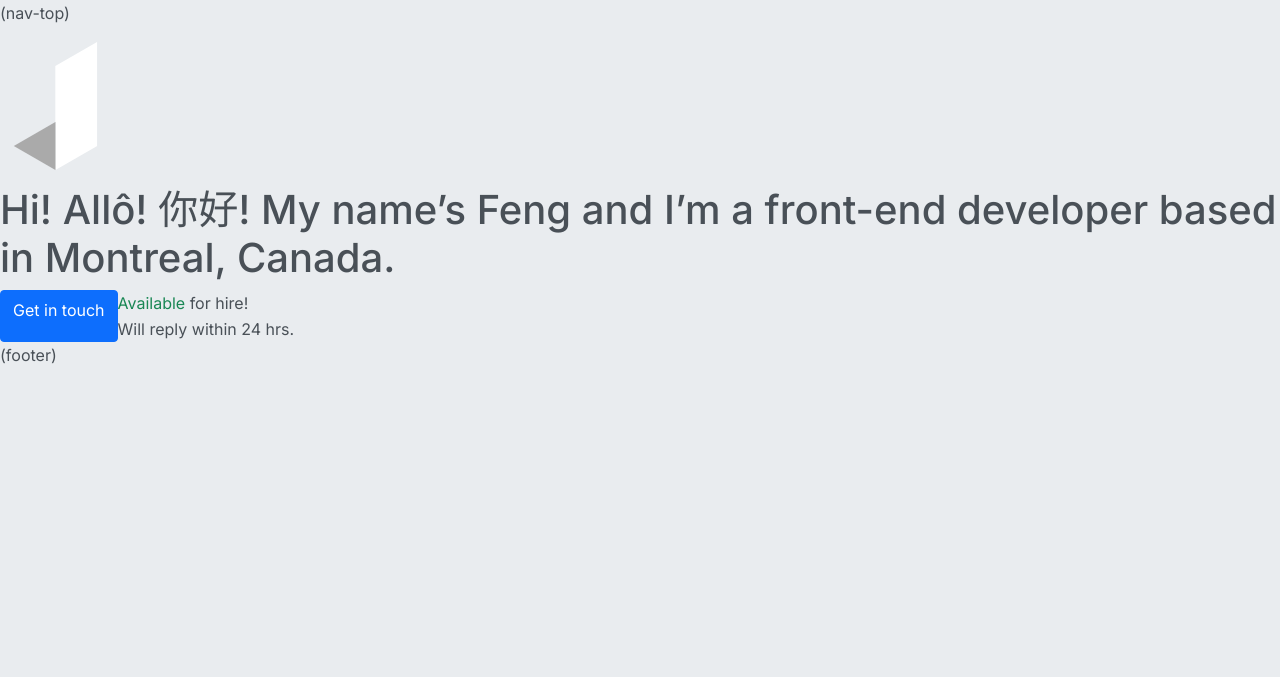
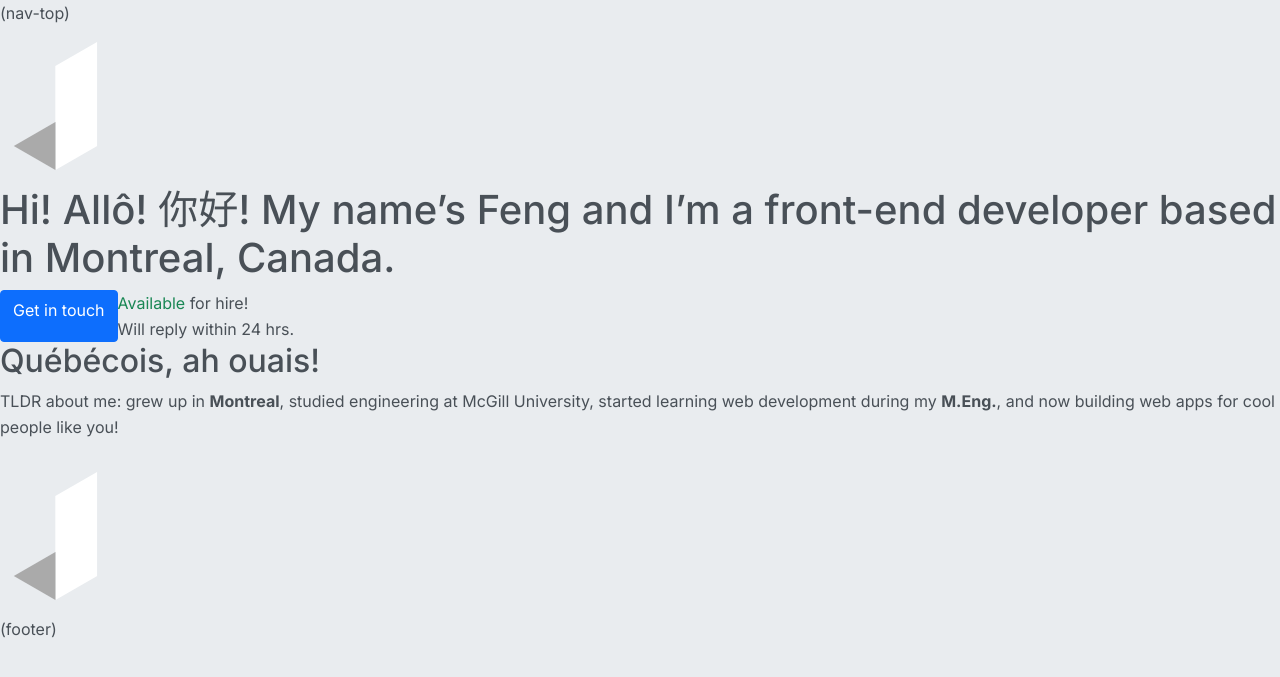
Before and after one commit to jingtianfeng/jtfeng-personal-1, a Jekyll site: the page built from index.html, in a window 1280 px wide. Shown: the top 677 px of the page. Built offline with Jekyll 4.4.1, drawn with Linux system fonts in a browser that asks for light colours.

Commit message:
Copywrite index: <section> about me

```diff
--- a/index.html
+++ b/index.html
@@ -17,3 +17,14 @@ title: Portfolio
         </div>
     </div>
 </header>
+<section>
+    <h2>
+        Québécois, ah ouais!
+    </h2>
+    <p>
+        TLDR about me: grew up in <strong>Montreal</strong>, studied engineering at McGill University,
+        started learning web development during my <strong>M.Eng.</strong>,
+        and now building web apps for cool people like you!
+    </p>
+    <img src="/assets/img/logo.png" alt="hello">
+</section>
```
